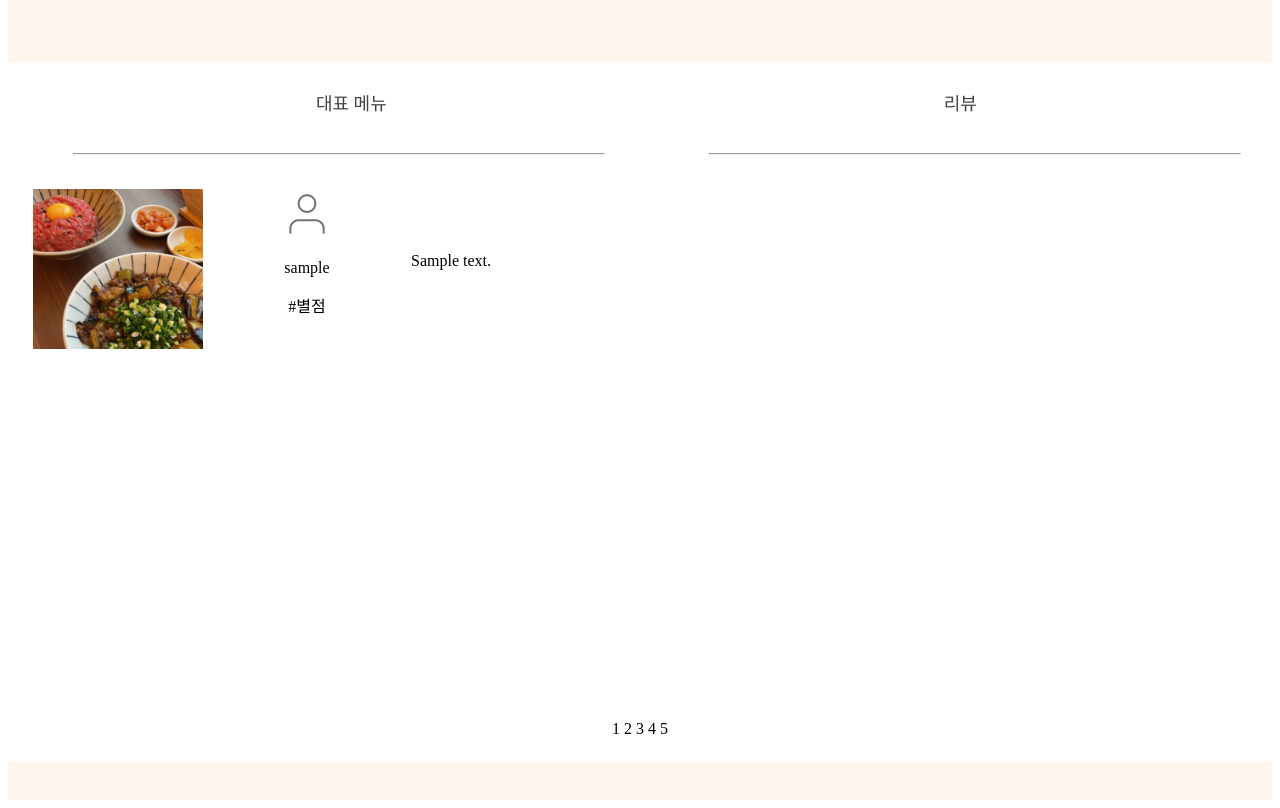
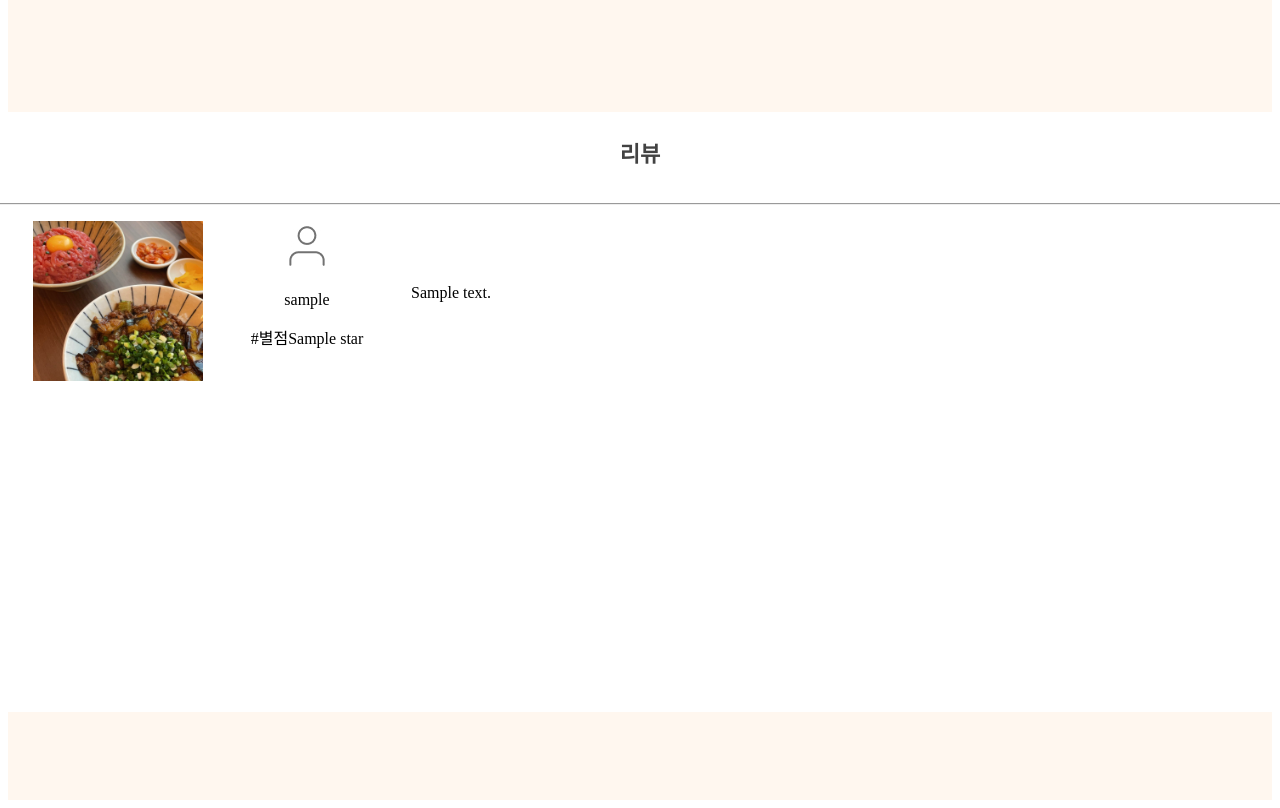
Before and after one commit to Haewonny/osp-homework, a Flask app: template templates/register_reviewpost.html in a window 1280 px wide; the page is wider, and only the part inside the window is pictured. Shown: the part 68-876 px from the top of that part. Run offline with Flask 2, Linux system fonts and the light colour scheme; the template is opened without the code that fills it: most values are stand-ins (such as "Sample title", 1, 10 or a date in 2020).

Commit message:
post design 수정

```diff
--- a/static/css/reviewpost.css
+++ b/static/css/reviewpost.css
@@ -14,7 +14,7 @@
 
 .rvBox{
     width: 1400px;
-    height: 700px;
+    height: 600px;
     background: #FFFFFF;
     border-radius: 25px;
     position: absolute;
@@ -39,11 +39,12 @@
 }
 
 table.type1{
- width : 1220px;
+ width : 1400px;
  height : 80px;
  text-align : center;
  font-family: 'Spoqa Han Sans Neo';
- font-size : 18px;
+ font-size : 22px;
+ font-weight: bolder;
  color: #424242;
 }
 
@@ -59,15 +60,9 @@ table.type4.tr{
 
 
 hr.line{
-  width : 530px;
-  margin-left : 130px;
+  width : 1395px;
   color :  #424242;
-}
-
-hr.line2{
-  width : 530px;
-  margin-left : 100px;
-  color: #FFBA94;
+  position: absolute;
 }
 
 .review_img{
--- a/templates/register_reviewpost.html
+++ b/templates/register_reviewpost.html
@@ -19,7 +19,6 @@
             <div class="rvBox">
                 <table class="type1">
                     <tr>
-                        <td>대표 메뉴</td>
                         <td>리뷰</td>
                     </tr>
                 </table>
@@ -27,9 +26,6 @@
                     <tr>
                         <td>
                             <hr class="line">
-                        </td>
-                        <td>
-                            <hr class="line2">
                         </td>
                     </tr>
                 </table>
@@ -41,7 +37,7 @@
                         <td width="200">
                             <img src="{{ url_for('static', filename='img/feather.jpg')}}" class="feather_img"/>
                             <p>{{data.nickname}}</p>
-                            <p>#별점</p>
+                            <p>#별점{{data.star}} </p>
                         </td>
                         <td>
                             {{data.content}}
@@ -52,9 +48,6 @@
                     <tr height="180">
                     </tr>
                 </table>
-                <div class="pagenum">
-                    1 2 3 4 5
-                </div>
             </div>
         </div>
     </div>
```
